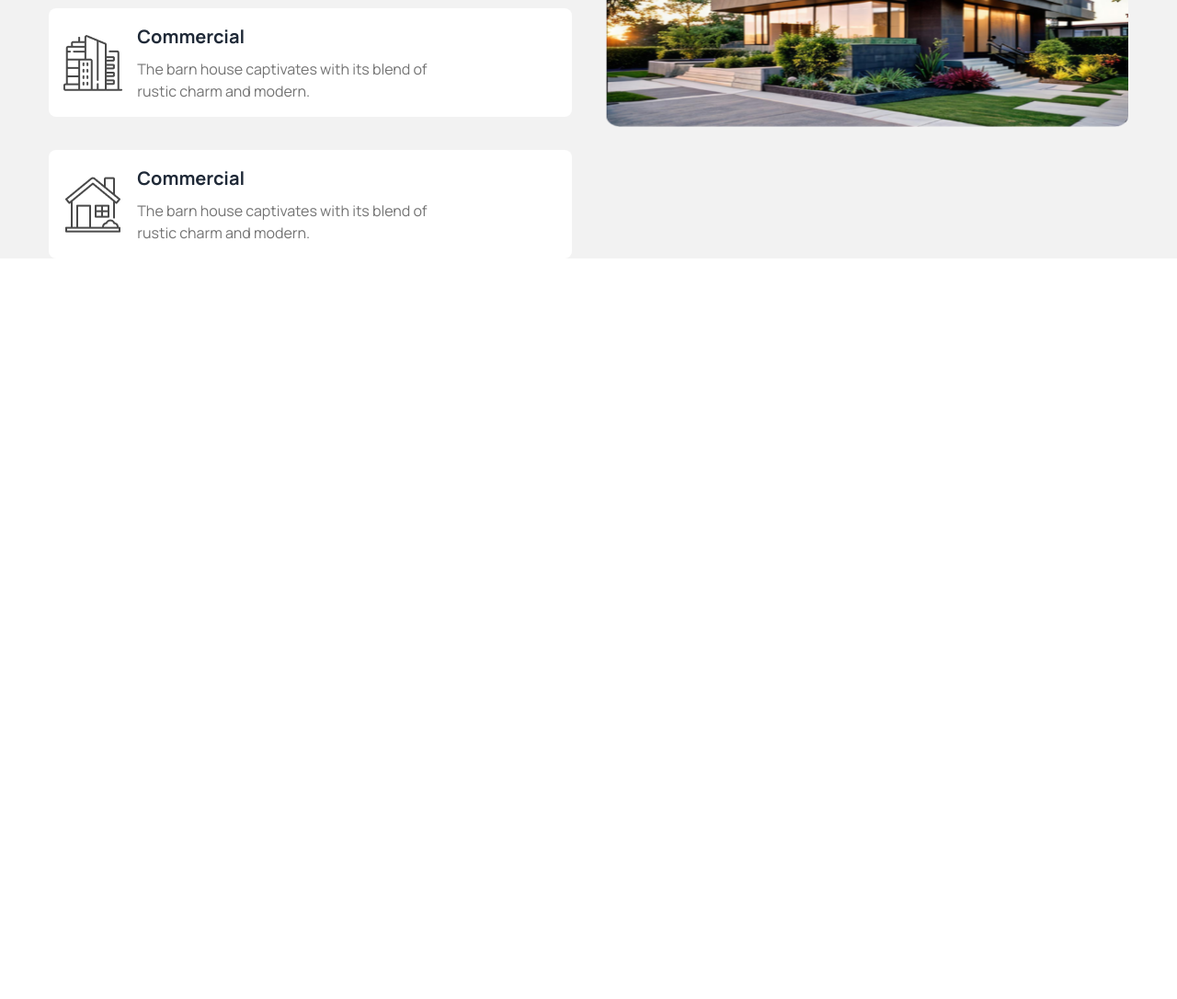
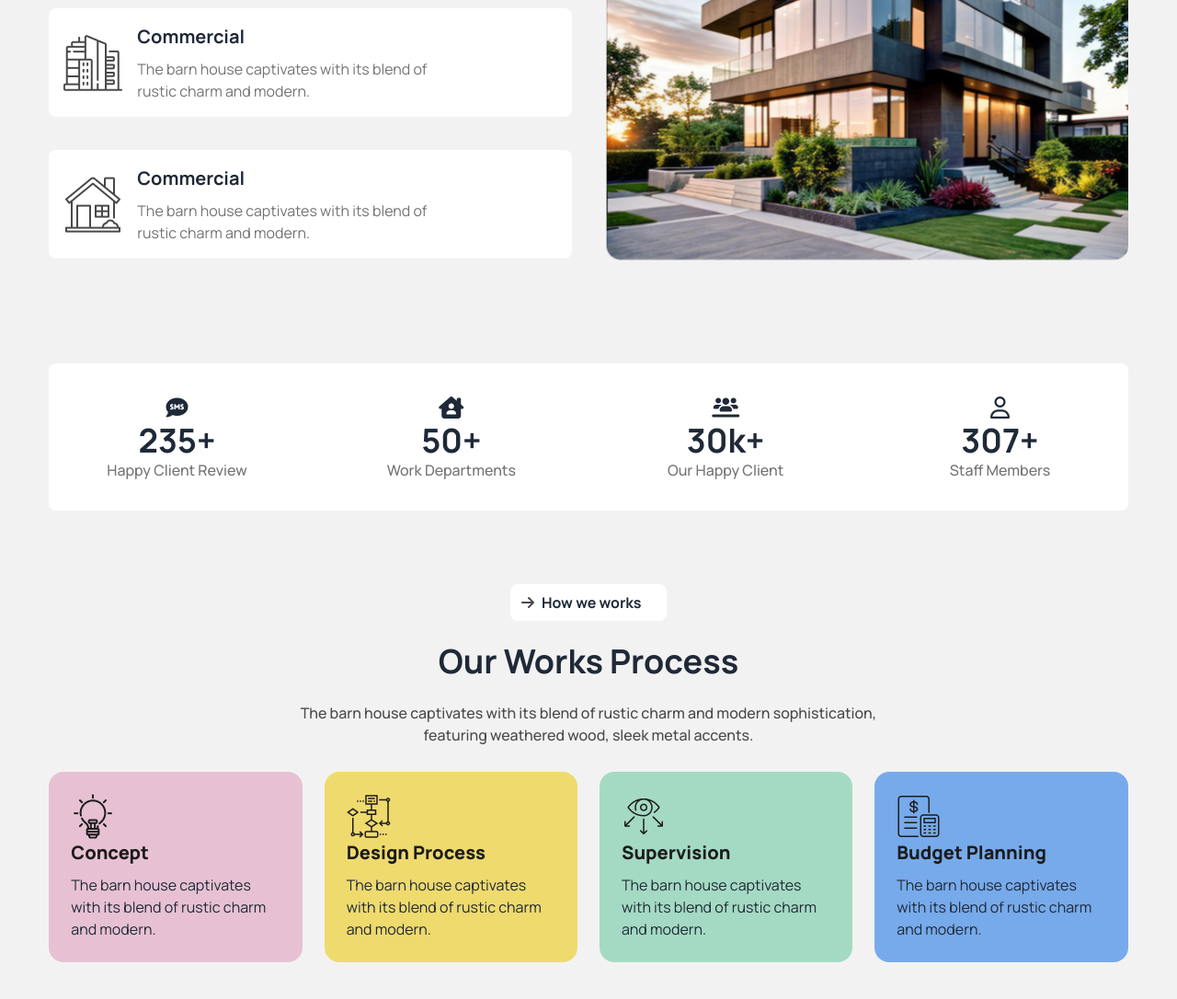
Before and after one commit to sakib31p/B10-Assignment-3, a plain HTML site: page index.html in a window 1280 px wide. Shown: the part 1210-2296 px from the top of the page at 92% size. Before the commit the page ends 1491 px from the top, so only its background shows below. Drawn offline with nearby package versions, Linux system fonts and the light colour scheme.

Commit message:
added work in process part and responsive

```diff
--- a/index.html
+++ b/index.html
@@ -163,10 +163,72 @@
                 </div>
                 <!-- img container  -->
                 <div class="flex-1">
-                    <img class="md:mx-auto md:w-[770px] md:h-[385px] md:mt-3" src="images/Rectangle.png" alt="">
+                    <img class="lg:w-[573px] lg:h-[530px] md:mx-auto md:w-[770px] md:h-[385px] md:mt-3" src="images/Rectangle.png" alt="">
                 </div>
             </div>
+
+            <!-- riview part  -->
+             <div class="w-11/12 mx-auto mt-28">
+                <div class="bg-white grid lg:grid-cols-4 md:grid-cols-2 lg:justify-between gap-5 md:justify-between justify-center py-8 rounded-lg">
+                    <div class="text-center">
+                        <i class="text-2xl fa-solid fa-comment-sms"></i>
+                    <p class="font-bold text-4xl">235+</p>
+                    <p class="text-[#737373] font-[500]">Happy Client Review</p>
+                    </div>
+                    <div class="text-center">
+                        <i class="text-2xl fa-solid fa-house-chimney-user"></i>
+                    <p class="font-bold text-4xl">50+</p>
+                    <p class="text-[#737373] font-[500]">Work Departments</p>
+                    </div>
+                    <div class="text-center">
+                        <i class="text-2xl fa-solid fa-users-line"></i>
+                    <p class="font-bold text-4xl">30k+</p>
+                    <p class="text-[#737373] font-[500]">Our Happy Client</p>
+                    </div>
+                    <div class="text-center">
+                        <i class="text-2xl fa-regular fa-user"></i>
+                    <p class="font-bold text-4xl">307+</p>
+                    <p class="text-[#737373] font-[500]">Staff Members</p>
+                    </div>
+                </div>
+             </div>
+
+             <!-- Our Works Process  -->
+
+             <div class="w-11/12 mx-auto mt-20 pb-10">
+                <div>
+                    <p class="font-[700] w-[170px] bg-white px-3 py-2 mx-auto rounded-lg"><i
+                        class="text-accent mr-2 fa-solid fa-arrow-right"></i>How we works</p>
+                        <h2 class="font-bold text-center lg:text-4xl text-[28px] mt-6 mb-6">Our Works Process</h2>
+                        <p class="lg:w-[670px] text-accent mx-auto font-[500] text-center mb-7">The barn house captivates with its blend of rustic charm and modern sophistication, featuring weathered wood, sleek metal accents.</p>
+                </div>
+                <div class="grid md:grid-cols-2 lg:grid-cols-4 gap-6">
+                    <div class="bg-[#E7C1D3] p-6 rounded-[16px]">
+                        <img src="images/concept.png" alt="">
+                        <h4 class="font-[800] text-[20px] text-[#1C1C1C] mb-2">Concept</h4>
+                        <p>The barn house captivates with its blend of rustic charm and modern.</p>
+                    </div>
+                    <div class="bg-[#EFDA6E] p-6 rounded-[16px]">
+                        <img src="images/flow-chart.png" alt="">
+                        <h4 class="font-[800] text-[20px] text-[#1C1C1C] mb-2">Design Process</h4>
+                        <p>The barn house captivates with its blend of rustic charm and modern.</p>
+                    </div>
+                    <div class="bg-[#A4DAC3] p-6 rounded-[16px]">
+                        <img src="images/vision.png" alt="">
+                        <h4 class="font-[800] text-[20px] text-[#1C1C1C] mb-2">Supervision</h4>
+                        <p>The barn house captivates with its blend of rustic charm and modern.</p>
+                    </div>
+                    <div class="bg-[#77AAEA] p-6 rounded-[16px]">
+                        <img src="images/budget-planning.png" alt="">
+                        <h4 class="font-[800] text-[20px] text-[#1C1C1C] mb-2">Budget Planning</h4>
+                        <p>The barn house captivates with its blend of rustic charm and modern.</p>
+                    </div>
+
+                </div>
+
+             </div>
         </section>
+
 
 
     </main>
```
